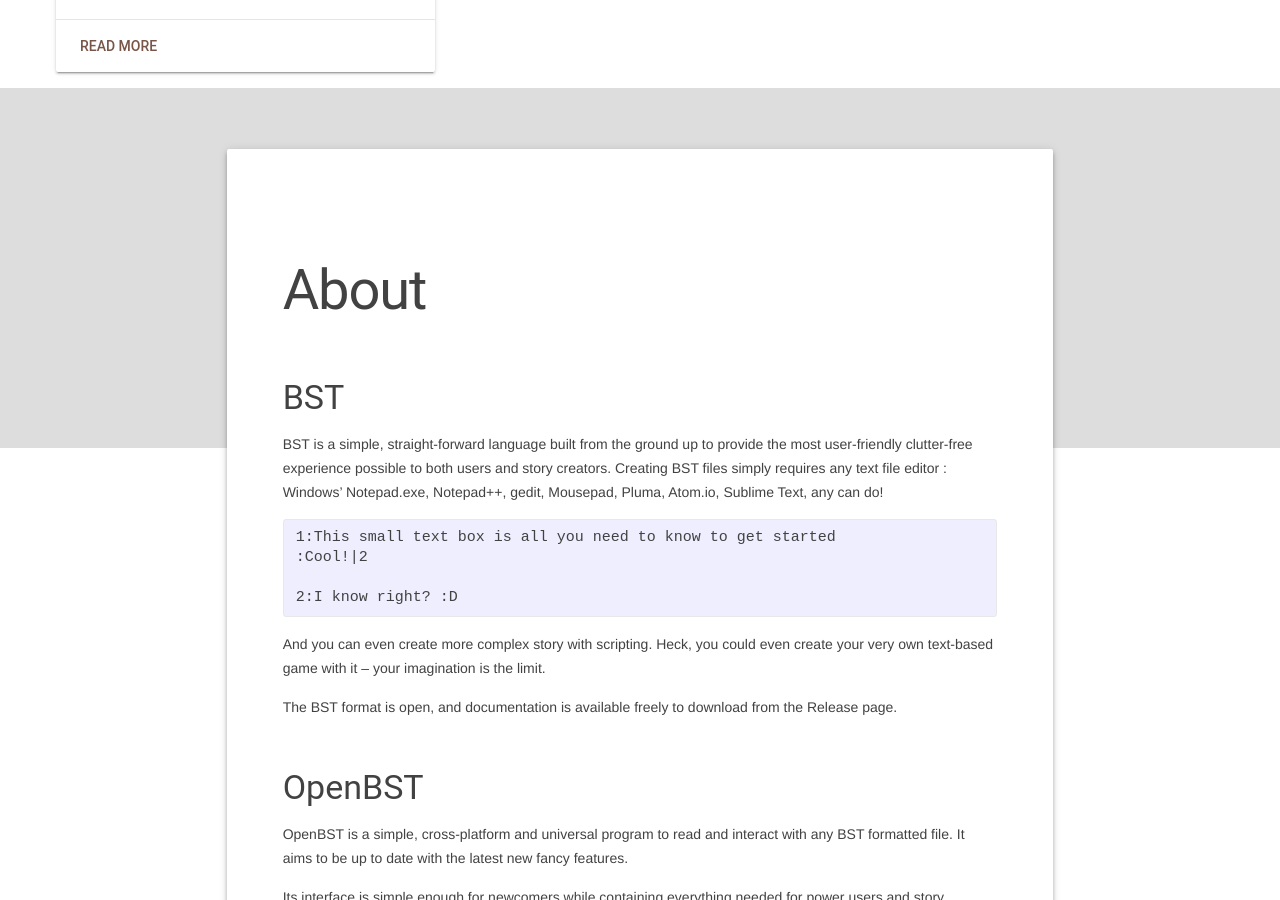
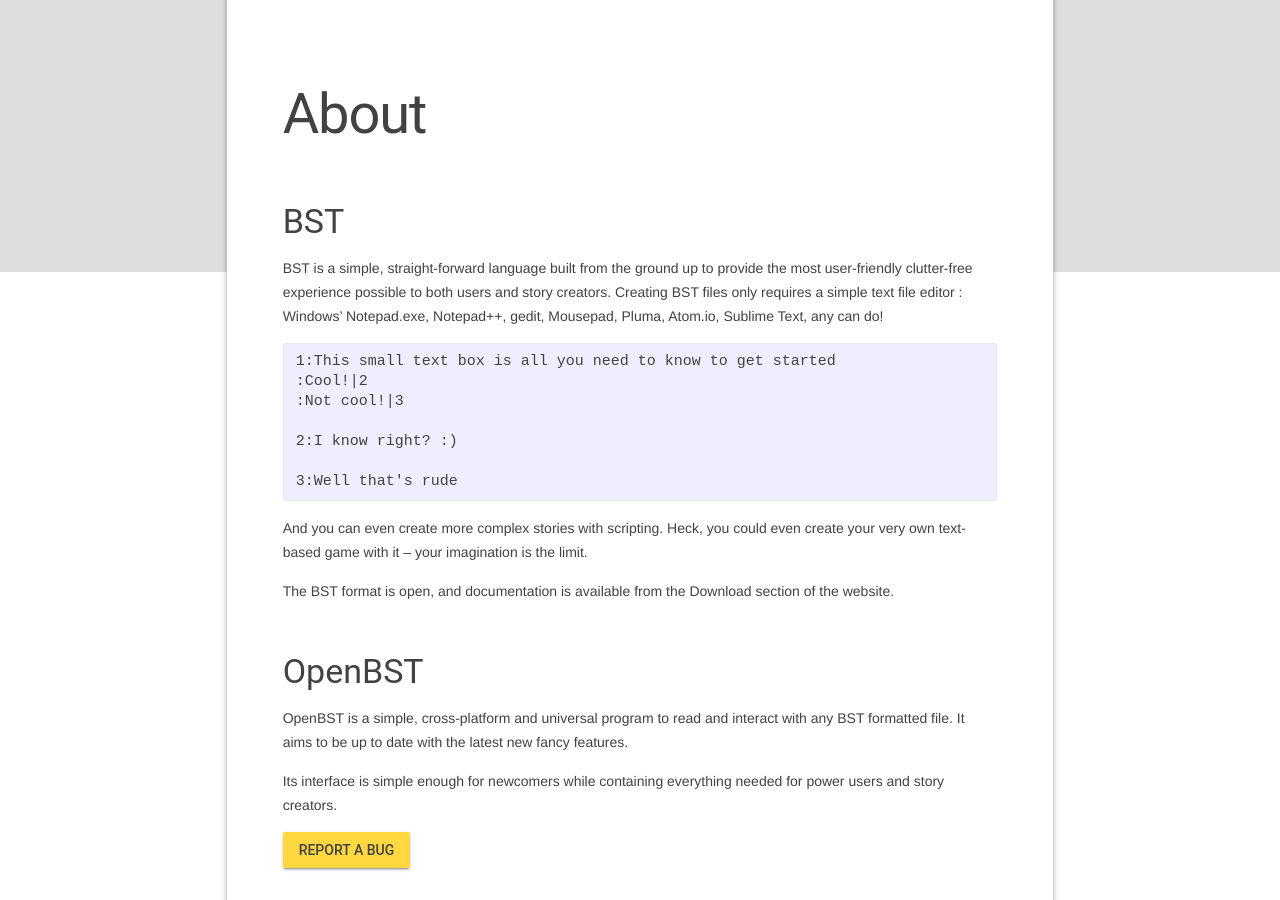
Before and after one commit to utybo/BST, a Jekyll site: the page built from index.html, in a window 1280 px wide and 900 px high, scrolled down 930 px. Built offline with Jekyll 4.4.1, drawn with Linux system fonts in a browser that asks for light colours; nearby versions of some CDN libraries; some of the changed text lies outside the part shown.

Commit message:
Update website

```diff
--- a/_config.yml
+++ b/_config.yml
@@ -1,6 +1,6 @@
 # Site settings
 title: The BST & OpenBST Projects
-subtitle: 0.3 coming soon!
+subtitle: 1.0 IS OUT! SPREAD THE WORD!
 email: utybodev@gmail.com
 description: > # this means to ignore newlines until "baseurl:"
   Create branching stories and small text-based games easily.
@@ -34,6 +34,12 @@
 
 # Versions
 versions:
+- name: 1.0
+  devtag: v1.0
+  blogpost: /main/2016/12/26/1.0-is-coming.html
+  stable: true
+  jar: https://github.com/utybo/BST/releases/download/v1.0/openbst-1.0-full.jar
+  tutorial: https://github.com/utybo/BST/releases/download/v1.0/The.BST.Tutorial.pdf
 - name: 0.3 RC1
   devtag: v0.3-RC1
   blogpost: /main/2016/12/06/0.3-rc1-released.html
--- a/_includes/about.html
+++ b/_includes/about.html
@@ -1,33 +1,24 @@
 
 <h3 id="bst">BST</h3>
-<p>BST is a simple, straight-forward language built from the ground up to provide the most user-friendly clutter-free experience possible to both users and story creators. Creating BST files simply requires any text file editor : Windows’ Notepad.exe, Notepad++, gedit, Mousepad, Pluma, Atom.io, Sublime Text, any can do!</p>
+<p>BST is a simple, straight-forward language built from the ground up to provide the most user-friendly clutter-free experience possible to both users and story creators. Creating BST files only requires a simple text file editor : Windows’ Notepad.exe, Notepad++, gedit, Mousepad, Pluma, Atom.io, Sublime Text, any can do!</p>
 
 <pre><code>1:This small text box is all you need to know to get started
 :Cool!|2
+:Not cool!|3
 
-2:I know right? :D
+2:I know right? :)
+
+3:Well that's rude
 </code></pre>
 
-<p>And you can even create more complex story with scripting. Heck, you could even create your very own text-based game with it – your imagination is the limit.</p>
+<p>And you can even create more complex stories with scripting. Heck, you could even create your very own text-based game with it – your imagination is the limit.</p>
 
-<p>The BST format is open, and documentation is available freely to download from the Release page.</p>
+<p>The BST format is open, and documentation is available from the Download section of the website.</p>
 
 <h3 id="openbst">OpenBST</h3>
 <p>OpenBST is a simple, cross-platform and universal program to read and interact with any BST formatted file. It aims to be up to date with the latest new fancy features.</p>
 
 <p>Its interface is simple enough for newcomers while containing everything needed for power users and story creators.</p>
-
-<h3 id="download-now-version-02-rc1">Download now (version 0.2-RC1)</h3>
-<p>The BST Tutorial : <button class="mdl-button mdl-js-button mdl-button--raised mdl-js-ripple-effect mdl-button--colored" onclick="location.href='https://github.com/utybo/BST/releases/download/v0.2-RC1/The.BST.Tutorial.pdf'">
-Download the Tutorial
-</button><br />
-<button class="mdl-button mdl-js-button mdl-button--raised mdl-js-ripple-effect" onclick="location.href='https://github.com/utybo/BST/releases/download/v0.2-RC1/examples.zip'">
-Download the examples of the Tutorial
-</button></p>
-
-<p>OpenBST : <button class="mdl-button mdl-js-button mdl-button--raised mdl-js-ripple-effect mdl-button--colored" onclick="location.href='https://github.com/utybo/BST/releases/download/v0.2-RC1/openbst-0.2-RC1-full.jar'">
-Download OpenBST
-</button></p>
 
 <p><button class="mdl-button mdl-js-button mdl-button--raised mdl-js-ripple-effect mdl-button--accent" onclick="location.href='https://github.com/utybo/BST/issues'">
 Report a bug
--- a/_includes/header_tabless.html
+++ b/_includes/header_tabless.html
@@ -3,7 +3,7 @@
       <!-- Title -->
       <span class="mdl-layout-title" onclick="location.href='{{ site.baseurl }}/'" style="cursor:pointer">{{ site.title }}</span>
 
-      <span style="padding-left: 20px; margin-top: -3px;">{{ site.subtitle }}</span>
+      <span style="padding-left: 20px; margin-top: -3px;">[ {{ site.subtitle }} ]</span>
 
       <!-- Add spacer, to align navigation to the right -->
       <div class="mdl-layout-spacer"></div>
@@ -17,7 +17,7 @@
         {% endfor %}
         {% for option in site.more_vert %}
         <div style="width: 20px;"></div>
-        <button class="mdl-button mdl-js-button mdl-js-ripple-effect mdl-button--raised mdl-button--accent" onclick="location.href='{{ option[1].link}}'">{{ option[1].name }}</button>
+        <button class="mdl-button mdl-js-button mdl-js-ripple-effect mdl-button--raised mdl-button--accent" onclick="location.href='{{ option[1].link }}'">{{ option[1].name }}</button>
         {% endfor %}
       </nav>
      </div>
--- a/index.html
+++ b/index.html
@@ -8,39 +8,10 @@
   <section class="mdl-layout__tab-panel is-active" id="blog">
     <div class="page-content">
       <div class="mdl-grid">
-        {% if site.post_type == 'highlight' %}
         {% for post in site.posts %}
-        {% if post.highlight %}
 
-        <div class="section-highlight section--center mdl-grid mdl-grid--no-spacing mdl-shadow--2dp">
-
-          <header class="section__play-btn mdl-cell mdl-cell--3-col-desktop mdl-cell--2-col-tablet mdl-cell--4-col-phone" {% if post.image %} style="background: url('{{ post.image }}') center/cover;" {% endif %}></header>
-
-          <div class="mdl-card mdl-cell mdl-cell--9-col-desktop mdl-cell--6-col-tablet mdl-cell--4-col-phone">
-            <div class="mdl-card__supporting-text">
-              <h4>{{ post.title }}</h4>
-              <p>{{ post.excerpt }}</p>
-            </div>
-            <div class="mdl-card__actions">
-              <a class="mdl-button mdl-button--colored mdl-js-button mdl-js-ripple-effect" href="{{ post.url | prepend: site.baseurl }}">Read More</a>
-            </div>
-          </div>
-
-          <button class="mdl-button mdl-js-button mdl-js-ripple-effect mdl-button--icon" id="btn-high-{{ post.id }}">
-    <i class="material-icons">more_vert</i>
-    </button>
-          <ul class="mdl-menu mdl-js-menu mdl-menu--bottom-right" for="btn-high-{{ post.id }}">
-            <li><a href="https://www.facebook.com/dialog/share?app_id={{site.facebook_app_id}}&display=page&href={{ post.url | prepend: site.baseurl }}&redirect_uri={{ site.baseurl }}" class="mdl-menu__item">Facebook</a></li>
-            <li><a href="https://twitter.com/share?url={{ post.url | prepend: site.baseurl }}&text={{ post.title }}&via={{ site.twitter_username }}" class="mdl-menu__item">Twitter</a></li>
-            <li><a href="https://plus.google.com/share?url={{ post.url | prepend: site.baseurl }}" class="mdl-menu__item">Google+</a></li>
-          </ul>
-
-        </div>
-
-        {% else %}
-
-        <div class="mdl-card mdl-shadow--2dp mdl-cell mdl-cell--4-col mdl-cell--4-col-desktop mdl-cell--4-col-tablet mdl-cell--12-col-phone">
-          <div class="mdl-card__title" {% if post.image %} style="background: url('{{ post.image }}') center/cover;" {% endif %}>
+        <div class="mdl-card mdl-shadow--2dp mdl-cell mdl-cell--4-col mdl-cell--4-col-desktop mdl-cell--4-col-tablet  mdl-cell--12-col-phone">
+          <div class="mdl-card__title" style="background: {% if post.ccolor %} {{ post.ccolor }} {% else %} #000000 {% endif %} ; height: 64px;">
             <h2 class="mdl-card__title-text">{{ post.title }}</h2>
           </div>
           <div class="mdl-card__supporting-text">
@@ -49,50 +20,16 @@
           </div>
           <div class="mdl-card__actions mdl-card--border">
             <a class="mdl-button mdl-button--colored mdl-js-button mdl-js-ripple-effect" href="{{ post.url | prepend: site.baseurl }}">Read More</a>
-          </div>
-          <div class="mdl-card__menu">
-            <button class="mdl-button mdl-button--icon mdl-js-button mdl-js-ripple-effect" id="post-{{ post.id }}">
-      <i class="material-icons">share</i>
-    </button>
-            <ul class="mdl-menu mdl-js-menu mdl-menu--bottom-right" for="post-{{ post.id }}">
+            <!--<button id="post-share-{{ post.id }}" class="mdl-button mdl-button--icon mdl-js-button mdl-js-ripple-effect"><i class="material-icons">share</i></a>
+            <ul class="mdl-menu mdl-js-menu mdl-menu--bottom-right" for="post-share-{{ post.id }}">
               <li><a href="https://www.facebook.com/dialog/share?app_id={{site.facebook_app_id}}&display=page&href={{ post.url | prepend: site.baseurl }}&redirect_uri={{ site.baseurl }}" class="mdl-menu__item">Facebook</a></li>
               <li><a href="https://twitter.com/share?url={{ post.url | prepend: site.baseurl }}&text={{ post.title }}&via={{ site.twitter_username }}" class="mdl-menu__item">Twitter</a></li>
               <li><a href="https://plus.google.com/share?url={{ post.url | prepend: site.baseurl }}" class="mdl-menu__item">Google+</a></li>
-            </ul>
-          </div>
-        </div>
-        {% endif %}
-        {% endfor %}
-        {% else %}
-        {% for post in site.posts %}
-
-        <div class="mdl-card mdl-shadow--2dp mdl-cell mdl-cell--4-col mdl-cell--4-col-desktop mdl-cell--4-col-tablet  mdl-cell--12-col-phone">
-          <div class="mdl-card__title" {% if post.image %} style="background: url('{{ post.image }}') center/cover;" {% endif %}>
-            <h2 class="mdl-card__title-text">{{ post.title }}</h2>
-          </div>
-          <div class="mdl-card__supporting-text">
-            <span>{{ post.date | date: "%b %-d, %Y" }}</span>
-            <p>{{ post.excerpt }}</p>
-          </div>
-          <div class="mdl-card__actions mdl-card--border">
-            <a class="mdl-button mdl-button--colored mdl-js-button mdl-js-ripple-effect" href="{{ post.url | prepend: site.baseurl }}">
-      Read More
-    </a>
-          </div>
-          <div class="mdl-card__menu">
-            <button class="mdl-button mdl-button--icon mdl-js-button mdl-js-ripple-effect" id="post-{{ post.id }}">
-      <i class="material-icons">share</i>
-    </button>
-            <ul class="mdl-menu mdl-js-menu mdl-menu--bottom-right" for="post-{{ post.id }}">
-              <li><a href="https://www.facebook.com/dialog/share?app_id={{site.facebook_app_id}}&display=page&href={{ post.url | prepend: site.baseurl }}&redirect_uri={{ site.baseurl }}" class="mdl-menu__item">Facebook</a></li>
-              <li><a href="https://twitter.com/share?url={{ post.url | prepend: site.baseurl }}&text={{ post.title }}&via={{ site.twitter_username }}" class="mdl-menu__item">Twitter</a></li>
-              <li><a href="https://plus.google.com/share?url={{ post.url | prepend: site.baseurl }}" class="mdl-menu__item">Google+</a></li>
-            </ul>
+            </ul>-->
           </div>
         </div>
 
         {% endfor %}
-        {% endif %}
       </div>
     </div>
   </section>
```
Also changed, not shown: _posts/2016-12-26-1.0-is-coming.markdown (added, +57 -0 lines), OpenBST template3.svg (added), img/0.3/Capture du 2016-12-15 13-50-56.png (added), img/requires.png (added), img/v1.0.png (added), img/welcome_card.jpg (deleted).
